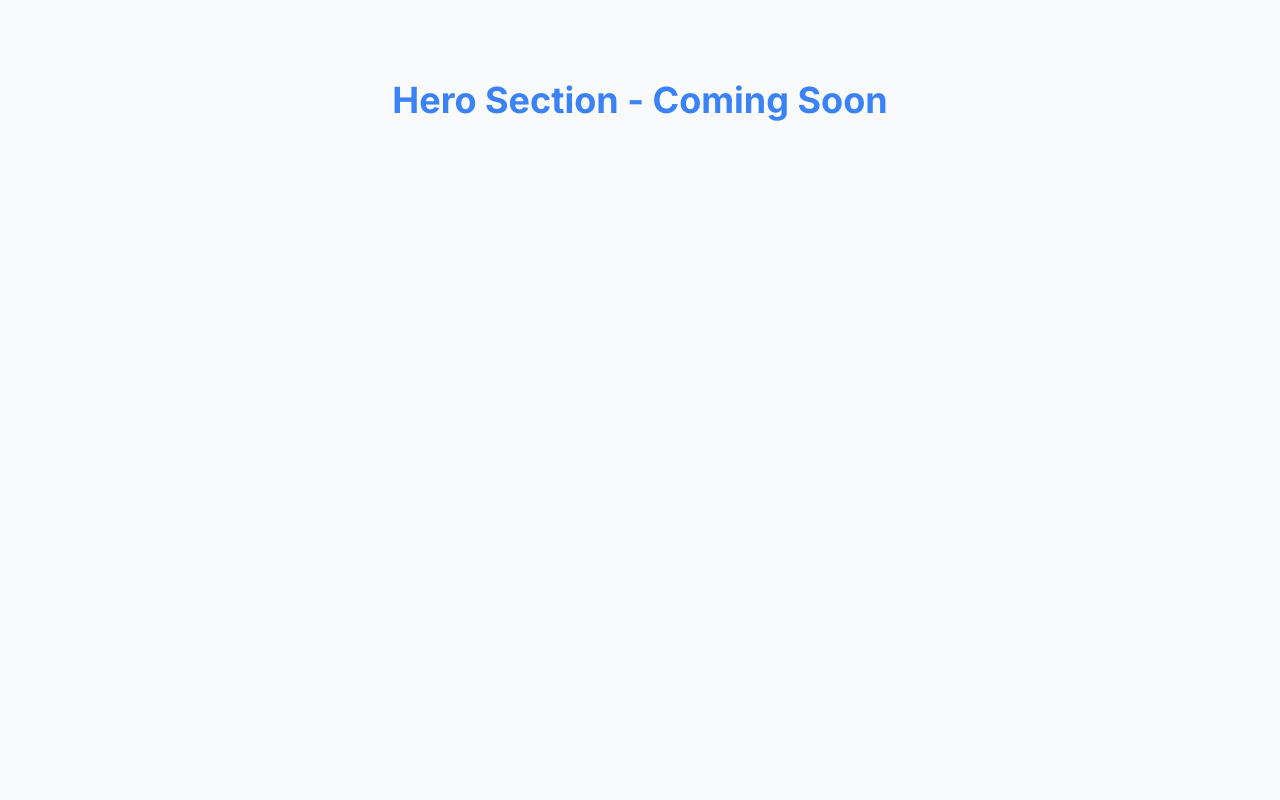
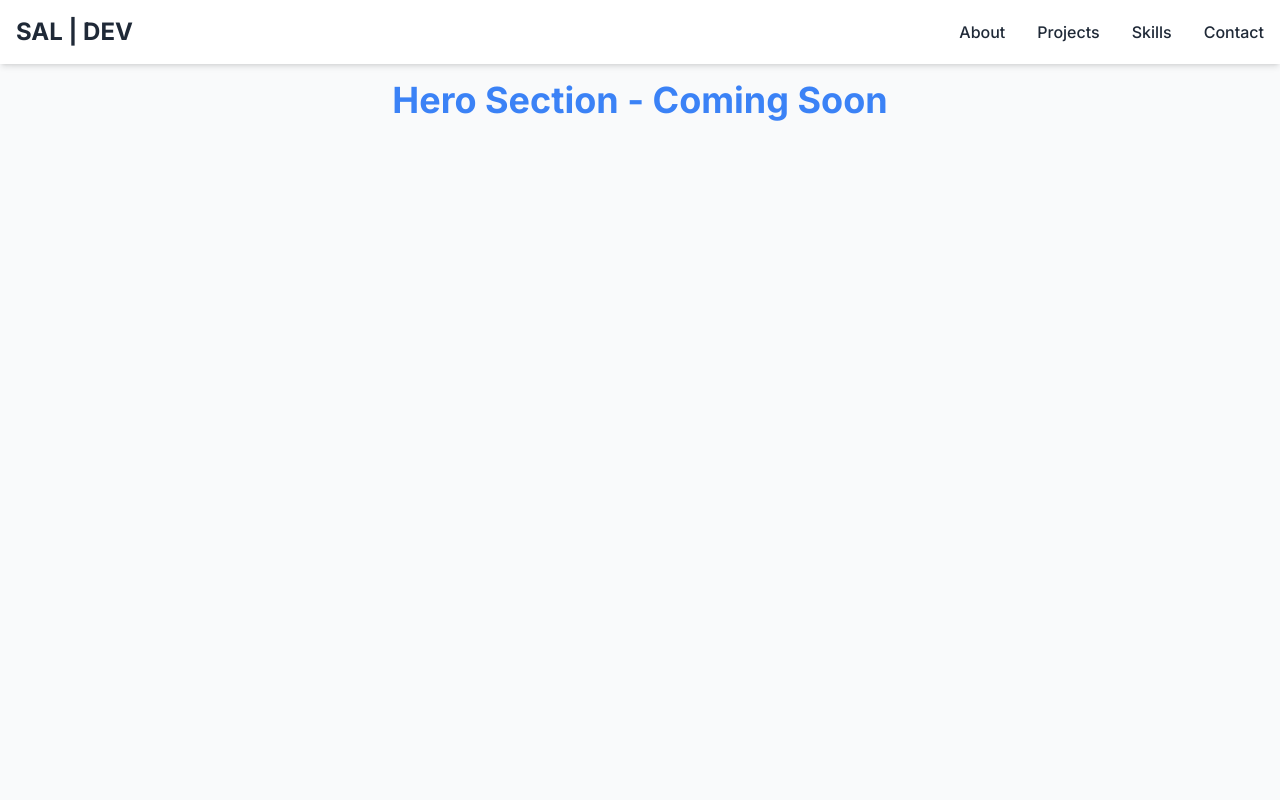
Before and after one commit to JuanSalda91/portfolio, a React (Vite) app: page / in a window 1280 px wide. Shown: the top 800 px of the page. Built offline with nearby package versions, Linux system fonts and the light colour scheme.

Commit message:
Navbar component added

```diff
--- a/src/App.jsx
+++ b/src/App.jsx
@@ -1,7 +1,10 @@
+import Navbar from './components/Navbar.jsx';
+
 function App() {
   return (
     <div className="min-h-screen bg-light">
       {/* Navbar will go here */}
+      <Navbar />
 
       {/* Main content sections */}
       <main>
```
